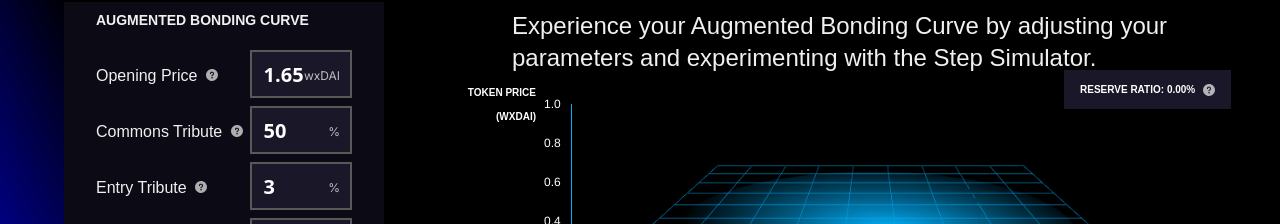
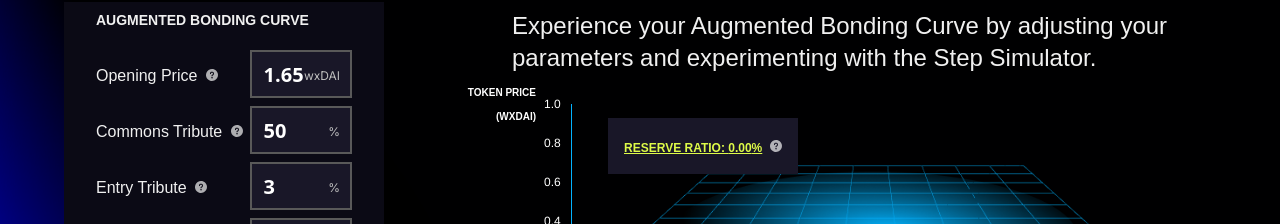
Before and after one commit to CommonsBuild/commons-config-frontend, a Next.js app: page /config/2 in a window 1280 px wide. Shown: the part 162-386 px from the top of the page. Built offline with nearby package versions, Linux system fonts and the light colour scheme; no server answers; a web font is replaced by a local one.

Commit message:
hotfix: fix reserve ratio tooltip and position

```diff
--- a/src/components/_global/Tooltip.tsx
+++ b/src/components/_global/Tooltip.tsx
@@ -3,7 +3,7 @@ import React from 'react';
 interface TooltipProps {
   children: React.ReactNode;
   isHovered: boolean;
-  text: string;
+  text: string | React.ReactNode;
 }
 
 function Tooltip({ children, isHovered, text }: TooltipProps) {
--- a/src/components/charts/ABC.tsx
+++ b/src/components/charts/ABC.tsx
@@ -11,16 +11,30 @@ function CustomChartAxisLabel({ handleDatasets, reserveRatio }) {
   return (
     <Tooltip
       isHovered={questionIsHovered}
-      text="Setting the Reserve Balance zooms in on a section of the curve to perform transaction simulations."
+      text={
+        <span>
+          Reserve Ratio is an output of the Opening Price and Commons Tribute,
+          it defines the shape of the ABC.{' '}
+          <b className="text-neon">
+            To learn more about the Reserve Ratio on th Forum, click at the box.
+          </b>
+        </span>
+      }
     >
       <div
         ref={questionRef}
-        className="grid grid-flow-col gap-2 justify-between items-center px-4 py-3 bg-black-200"
+        className="grid grid-flow-col gap-2 justify-between items-center p-4 bg-black-200"
         onClick={() => handleDatasets()}
       >
-        <span className="font-bj font-bold text-xxs text-neon-light">
-          RESERVE RATIO: {reserveRatio}%
-        </span>
+        <a
+          href="https://forum.tecommons.org/t/augmented-bonding-curve-opening-price-reserve-ratio/516"
+          target="_blank"
+          rel="noreferrer"
+        >
+          <span className="font-bj font-bold text-xs text-neon underline cursor-pointer">
+            RESERVE RATIO: {reserveRatio}%
+          </span>
+        </a>
         <Image
           className="m-1"
           alt="Question mark."
@@ -157,7 +171,7 @@ function ABCChart({
       <div className="w-20 h-0 text-right relative -top-2 -left-14">
         <ChartAxisLabel label="token price (wxdai)" />
       </div>
-      <div className="w-44 h-0 ml-auto text-center relative -top-4 -right-6">
+      <div className="w-52 h-0 text-center relative top-8 left-24">
         <CustomChartAxisLabel
           handleDatasets={handleDatasets}
           reserveRatio={reserveRatio}
```
